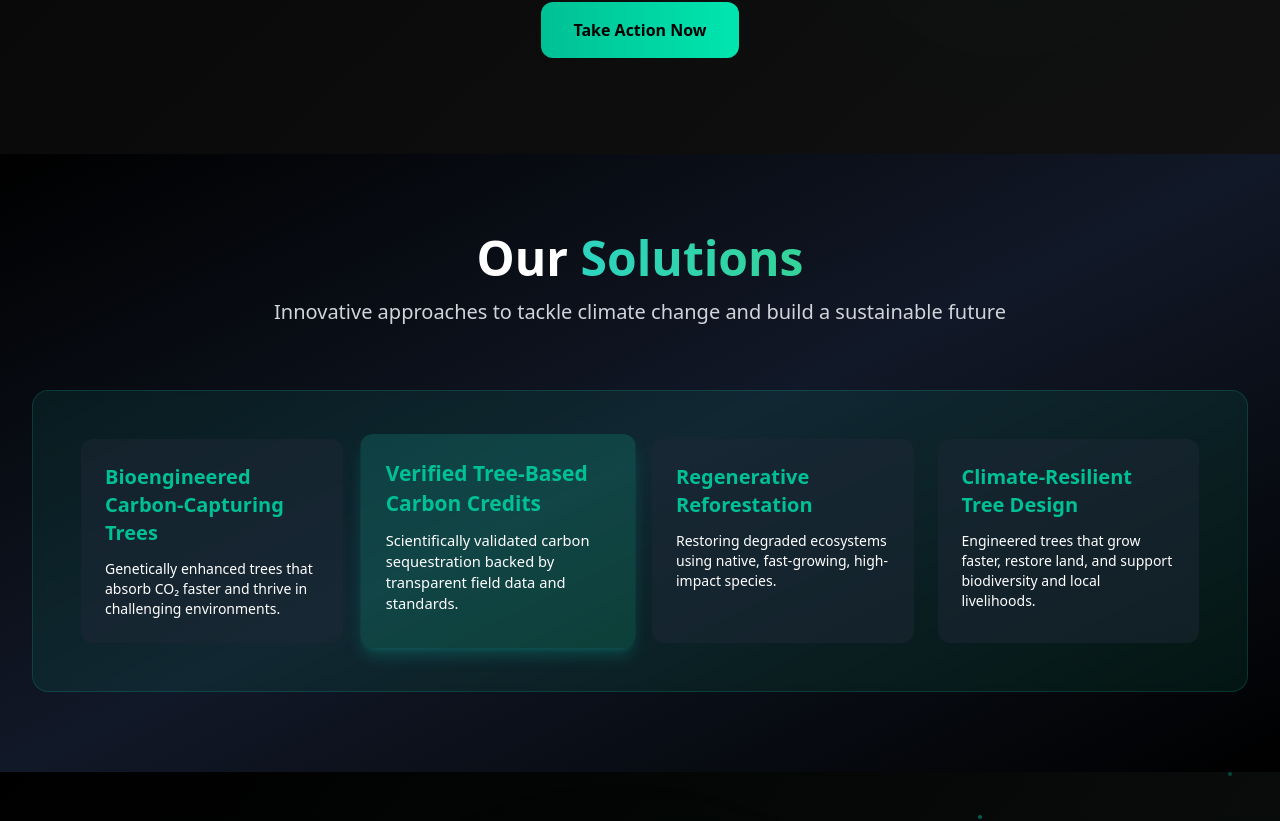
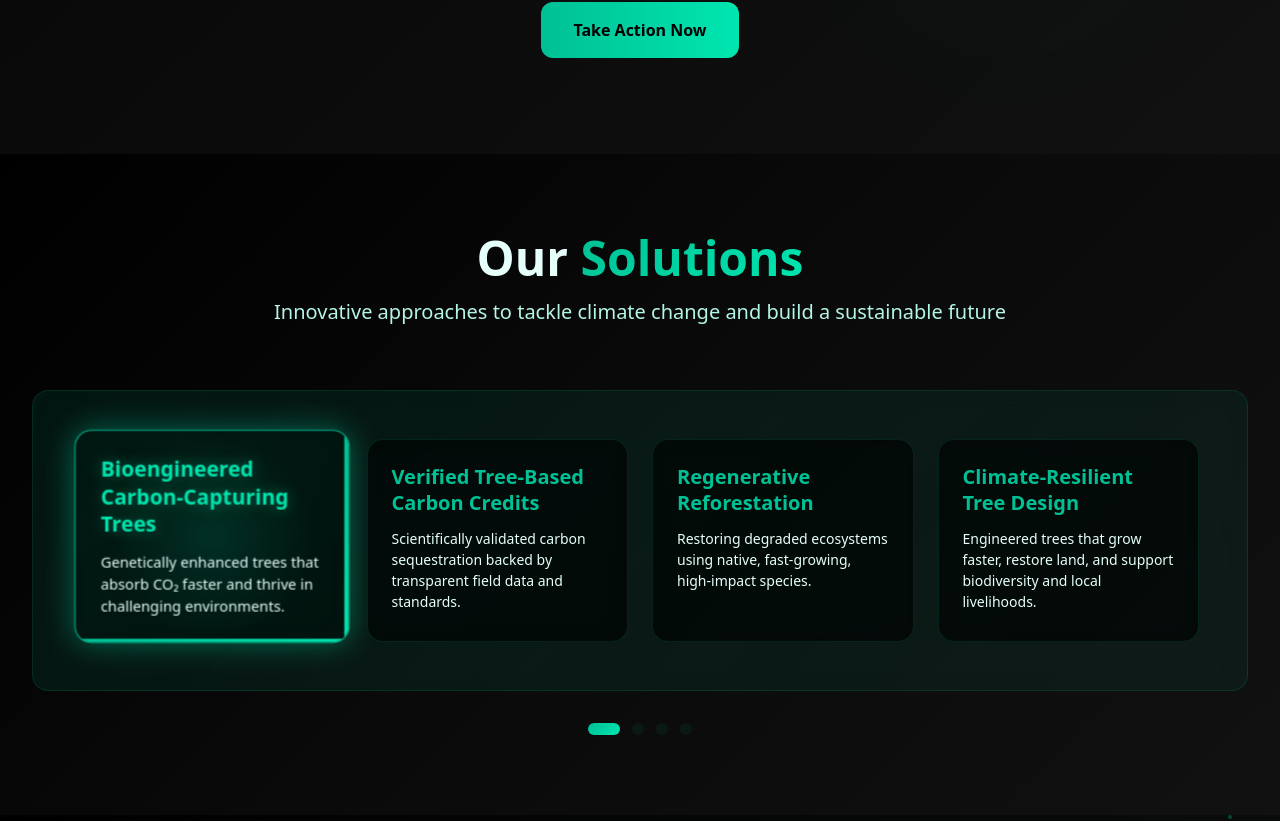
Before and after one commit to biozyncofficial-ux/biozync, a React (Vite) app: page / in a window 1280 px wide. Shown: the part 1820-2641 px from the top of the page. Built offline with nearby package versions, Linux system fonts and the light colour scheme.

Commit message:
final changes

```diff
--- a/src/App.jsx
+++ b/src/App.jsx
@@ -318,7 +318,7 @@ function App() {
           {/* Copyright */}
           <div className="text-center mt-6 sm:mt-8 pt-6 sm:pt-8 border-t border-gray-800">
             <p className="text-gray-400 text-xs sm:text-sm">
-              © 2025 BioZync. All rights reserved.
+              © 2025 Biozync. All rights reserved.
             </p>
           </div>
         </div>
--- a/src/components/ContactForm.jsx
+++ b/src/components/ContactForm.jsx
@@ -162,26 +162,7 @@ export default function ContactForm() {
         <h3 className="text-2xl font-semibold text-teal-300 mb-4">
           Connect with us
         </h3>
-        <div className="flex justify-center gap-6">
-          <a
-            href="https://www.linkedin.com/company/biozync.com/"
-            className="flex items-center gap-2 text-gray-300 hover:text-teal-300 transition-colors"
-          >
-            <Linkedin className="w-6 h-6" /> LinkedIn
-          </a>
-          <a
-            href="https://www.instagram.com/biozync/"
-            className="flex items-center gap-2 text-gray-300 hover:text-teal-300 transition-colors"
-          >
-            <Instagram className="w-6 h-6" /> Instagram
-          </a>
-          <a
-            href="https://www.linkedin.com/company/biozync.com/"
-            className="flex items-center gap-2 text-gray-300 hover:text-teal-300 transition-colors"
-          >
-            <X className="w-6 h-6" /> X
-          </a>
-        </div>
+
       </div>
     </div>
   );
--- a/src/components/HomePage.jsx
+++ b/src/components/HomePage.jsx
@@ -40,7 +40,7 @@ function HomePage() {
     return () => clearInterval(interval);
   }, []);
 
-  const scrollToContact = () => {
+  const scrollToContactForm = () => {
     document.getElementById('contact-form')?.scrollIntoView({ behavior: 'smooth' });
   };
 
@@ -71,11 +71,11 @@ function HomePage() {
               <br />
               <span className="text-white">crafting new paths</span>
             </h1>
-            <p className="text-left text-lg md:text-xl text-gray-300 mb-6">
+            <p className="text-left text-lg md:text-xl text-white-300 mb-6 italic">
               Mission Towards a Sustainable Earth
             </p>
             <button
-              onClick={scrollToContact}
+              onClick={scrollToContactForm}
               className="px-6 py-3 bg-gradient-to-r from-teal-500 to-emerald-500 text-white font-semibold rounded-full text-base hover:from-teal-600 hover:to-emerald-600 transform hover:scale-105 transition-all duration-300 shadow-md shadow-teal-500/25 hover:shadow-lg hover:shadow-teal-500/40"
             >
               Get Update
@@ -97,7 +97,9 @@ function HomePage() {
       <MissionVision />
 
       {/* ✅ Contact Form Section */}
-      <ContactForm />
+      <div id="contact-form">
+  <ContactForm />
+</div>
     </div>
   );
 }
--- a/src/components/SolutionsSlider1.jsx
+++ b/src/components/SolutionsSlider1.jsx
@@ -1,4 +1,4 @@
-import React, { useState, useEffect } from 'react';
+import React, { useState } from 'react';
 
 const SolutionsSlider = () => {
   const solutions = [
@@ -9,53 +9,260 @@ const SolutionsSlider = () => {
   ];
 
   const [currentIndex, setCurrentIndex] = useState(0);
+  const [hoveredIndex, setHoveredIndex] = useState(null);
 
-  useEffect(() => {
-    const interval = setInterval(() => {
-      setCurrentIndex((prev) => (prev + 1) % solutions.length);
-    }, 4000);
-    return () => clearInterval(interval);
-  }, [solutions.length]);
+  const cardStyles = `
+    /* CSS Variables */
+    :root {
+      --primary-teal: #00C095;
+      --secondary-teal: #00E6B0;
+      --accent-teal: #00A085;
+      --dark-teal: #008B75;
+      --light-teal: #4DDBBA;
+      --text-primary: #E6FFFA;
+      --text-secondary: #B3F5E6;
+      --text-accent: #80EDD1;
+      --bg-primary: #000000;
+      --bg-secondary: #0a0a0a;
+      --bg-tertiary: #111111;
+      --glass-bg: rgba(0, 0, 0, 0.7);
+      --glass-border: rgba(0, 192, 149, 0.15);
+      --shadow-glow: 0 0 30px rgba(0, 192, 149, 0.4);
+      --shadow-soft: 0 8px 32px rgba(0, 0, 0, 0.3);
+      --shadow-hover: 0 12px 48px rgba(0, 192, 149, 0.25);
+      --shadow-intense: 0 0 60px rgba(0, 192, 149, 0.3);
+      --gradient-primary: linear-gradient(135deg, #00C095 0%, #00E6B0 100%);
+      --gradient-secondary: linear-gradient(135deg, #00A085 0%, #00C095 100%);
+      --gradient-accent: linear-gradient(135deg, #00C095 0%, #4DDBBA 100%);
+      --gradient-bg: linear-gradient(135deg, #000000 0%, #0a0a0a 50%, #111111 100%);
+      --gradient-hero: linear-gradient(135deg, rgba(0,0,0,0.8) 0%, rgba(10,10,10,0.6) 100%);
+      --gradient-card: linear-gradient(135deg, rgba(0, 192, 149, 0.1) 0%, rgba(0, 230, 176, 0.05) 100%);
+      --purple-accent: #CEB7FC;
+    }
+
+    .solution-card {
+      position: relative;
+      overflow: hidden;
+      border-radius: 16px;
+      transition: all 0.4s cubic-bezier(0.175, 0.885, 0.32, 1.275);
+      cursor: pointer;
+      background: var(--glass-bg);
+      border: 1px solid var(--glass-border);
+      backdrop-filter: blur(10px);
+    }
+
+    .solution-card::before {
+      content: '';
+      position: absolute;
+      top: 0;
+      left: 0;
+      right: 0;
+      bottom: 0;
+      background: var(--gradient-card);
+      opacity: 0;
+      transition: opacity 0.3s ease;
+      z-index: 1;
+    }
+
+    .solution-card:hover::before {
+      opacity: 1;
+    }
+
+    .solution-card.active {
+      transform: scale(1.05) translateY(-4px);
+      box-shadow: var(--shadow-intense);
+      border-color: var(--primary-teal);
+    }
+
+    .solution-card.active::before {
+      opacity: 0.8;
+    }
+
+    .solution-card:hover {
+      transform: scale(1.03) translateY(-2px);
+      box-shadow: var(--shadow-hover);
+      border-color: var(--secondary-teal);
+    }
+
+    .solution-card:hover:not(.active) {
+      background: rgba(0, 192, 149, 0.05);
+    }
+
+    .card-content {
+      position: relative;
+      z-index: 2;
+      padding: 1.5rem;
+      height: 100%;
+      display: flex;
+      flex-direction: column;
+    }
+
+    .card-title {
+      color: var(--primary-teal);
+      font-size: 1.25rem;
+      font-weight: 600;
+      margin-bottom: 0.75rem;
+      line-height: 1.3;
+      transition: all 0.3s ease;
+    }
+
+    .solution-card:hover .card-title {
+      color: var(--secondary-teal);
+      text-shadow: 0 0 10px rgba(0, 230, 176, 0.3);
+    }
+
+    .solution-card.active .card-title {
+      color: var(--secondary-teal);
+      text-shadow: 0 0 15px rgba(0, 230, 176, 0.4);
+    }
+
+    .card-description {
+      color: var(--text-primary);
+      font-size: 0.875rem;
+      line-height: 1.5;
+      flex-grow: 1;
+      transition: color 0.3s ease;
+    }
+
+    .solution-card:hover .card-description {
+      color: var(--text-secondary);
+    }
+
+    .card-accent {
+      position: absolute;
+      top: 0;
+      right: 0;
+      width: 4px;
+      height: 100%;
+      background: var(--gradient-primary);
+      opacity: 0;
+      transition: opacity 0.3s ease;
+    }
+
+    .solution-card:hover .card-accent,
+    .solution-card.active .card-accent {
+      opacity: 1;
+    }
+
+    .card-glow {
+      position: absolute;
+      top: 50%;
+      left: 50%;
+      width: 200px;
+      height: 200px;
+      background: radial-gradient(circle, var(--primary-teal) 0%, transparent 70%);
+      opacity: 0;
+      transform: translate(-50%, -50%);
+      transition: opacity 0.4s ease;
+      z-index: 0;
+    }
+
+    .solution-card:hover .card-glow {
+      opacity: 0.1;
+    }
+
+    .solution-card.active .card-glow {
+      opacity: 0.15;
+    }
+
+    .progress-indicator {
+      position: absolute;
+      bottom: 0;
+      left: 0;
+      height: 3px;
+      background: var(--gradient-primary);
+      transition: width 0.3s ease;
+      opacity: 0;
+    }
+
+    .solution-card.active .progress-indicator {
+      opacity: 1;
+      width: 100%;
+    }
+
+    @keyframes pulse-glow {
+      0%, 100% { box-shadow: 0 0 20px rgba(0, 192, 149, 0.3); }
+      50% { box-shadow: 0 0 30px rgba(0, 192, 149, 0.5); }
+    }
+
+    .solution-card.active {
+      animation: pulse-glow 2s ease-in-out infinite;
+    }
+  `;
 
   return (
-    <section className="py-20 bg-gradient-to-br from-black via-gray-900 to-black">
+    <>
+      <style>{cardStyles}</style>
+      <section className="py-20" style={{ background: 'var(--gradient-bg)' }}>
         <div className="max-w-7xl mx-auto px-4 sm:px-6 lg:px-8">
           <div className="text-center mb-16">
-          <h2 className="text-4xl md:text-5xl font-bold text-white mb-4">
-            Our <span className="text-transparent bg-clip-text bg-gradient-to-r from-teal-400 to-emerald-400">Solutions</span>
+            <h2 className="text-4xl md:text-5xl font-bold mb-4" style={{ color: 'var(--text-primary)' }}>
+              Our <span style={{
+                background: 'var(--gradient-primary)',
+                WebkitBackgroundClip: 'text',
+                WebkitTextFillColor: 'transparent',
+                backgroundClip: 'text'
+              }}>Solutions</span>
             </h2>
-          <p className="text-xl text-gray-300 max-w-3xl mx-auto">
+            <p className="text-xl max-w-3xl mx-auto" style={{ color: 'var(--text-secondary)' }}>
               Innovative approaches to tackle climate change and build a sustainable future
             </p>
           </div>
 
-        <div className="relative overflow-hidden rounded-2xl bg-gradient-to-br from-teal-500/10 to-emerald-500/10 backdrop-blur-sm border border-teal-500/20">
+          <div className="relative overflow-hidden rounded-2xl" style={{
+            background: 'var(--gradient-card)',
+            backdropFilter: 'blur(10px)',
+            border: '1px solid var(--glass-border)'
+          }}>
             <div className="p-8 md:p-12">
-            <div className="grid grid-cols-1 md:grid-cols-2 lg:grid-cols-4 gap-6 aspect-1:1">
+              <div className="grid grid-cols-1 md:grid-cols-2 lg:grid-cols-4 gap-6">
                 {solutions.map((solution, index) => (
                   <div
                     key={index}
-    className={`p-6 rounded-xl transition-all duration-500 transform ${
-      index === currentIndex
-        ? 'bg-gradient-to-br from-teal-500/20 to-emerald-500/20 scale-105 shadow-lg shadow-teal-500/25'
-        : 'bg-gray-800/50 hover:bg-gray-700/50'
-    }`}
+                    className={`solution-card ${index === currentIndex ? 'active' : ''}`}
+                    onMouseEnter={() => setHoveredIndex(index)}
+                    onMouseLeave={() => setHoveredIndex(null)}
+                    onClick={() => setCurrentIndex(index)}
                   >
-    <h3
-      className="text-xl font-semibold mb-3"
-      style={{ color: '#00C095' }}
-    >
+                    <div className="card-glow"></div>
+                    <div className="card-content">
+                      <h3 className="card-title">
                         {solution.title}
                       </h3>
-    <p className="text-white text-sm">{solution.description}</p>
+                      <p className="card-description">
+                        {solution.description}
+                      </p>
+                    </div>
+                    <div className="card-accent"></div>
+                    <div className="progress-indicator"></div>
                   </div>
                 ))}
-
               </div>
             </div>
           </div>
+
+          {/* Navigation Dots */}
+          <div className="flex justify-center mt-8 space-x-3">
+            {solutions.map((_, index) => (
+              <button
+                key={index}
+                onClick={() => setCurrentIndex(index)}
+                className={`w-3 h-3 rounded-full transition-all duration-300 ${
+                  index === currentIndex
+                    ? 'w-8 opacity-100'
+                    : 'opacity-50 hover:opacity-75'
+                }`}
+                style={{
+                  background: index === currentIndex
+                    ? 'var(--gradient-primary)'
+                    : 'var(--glass-border)'
+                }}
+              />
+            ))}
+          </div>
         </div>
       </section>
+    </>
   );
 };
 
```
Lines whose indentation alone changed are shown as unchanged.
